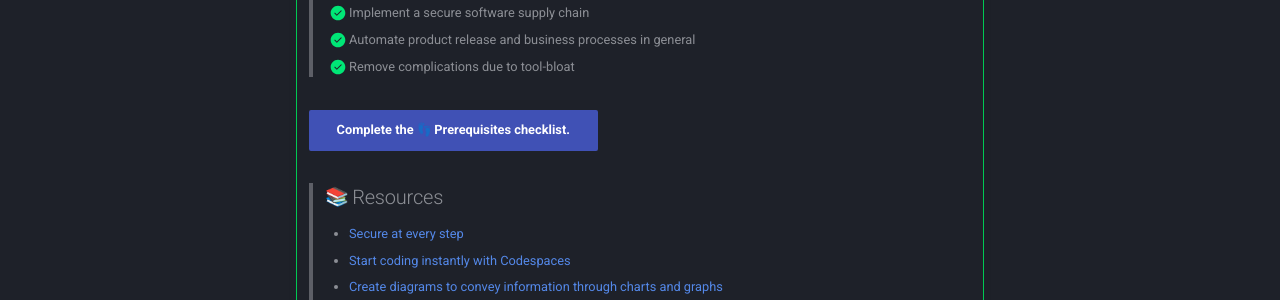
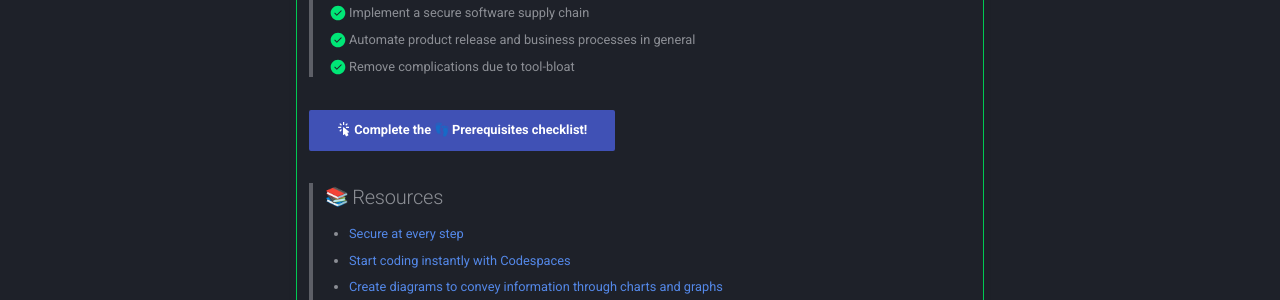
Before and after one commit to githubuniverseworkshops/github-devsecops-fundamentals, an MkDocs documentation site: the page built from docs/index.md, in a window 1280 px wide and 900 px high, scrolled down 541 px. Shown: the part 327-627 px from the top of the window. Built offline with MkDocs 1.6.1 and Material for MkDocs 9.7.7, drawn with Linux system fonts in a browser that asks for light colours; emoji names are drawn with the system emoji font; comment, search, counter and statistics services are not loaded; part of the change alters nothing that is shown.

```diff
--- a/docs/index.md
+++ b/docs/index.md
@@ -17,7 +17,7 @@ This self-paced workshop will enable you acquire the capabilities to implement a
     > - [x] Remove complications due to tool-bloat
 
     <br />
-    [Complete the **:footprints: Prerequisites** checklist.](./prerequisites.md){ .md-button .md-button--primary }
+    [:material-cursor-default-click: Complete the **:footprints: Prerequisites** checklist!](./prerequisites.md){ .md-button .md-button--primary }
 
     > ## :books: Resources
     >
```
